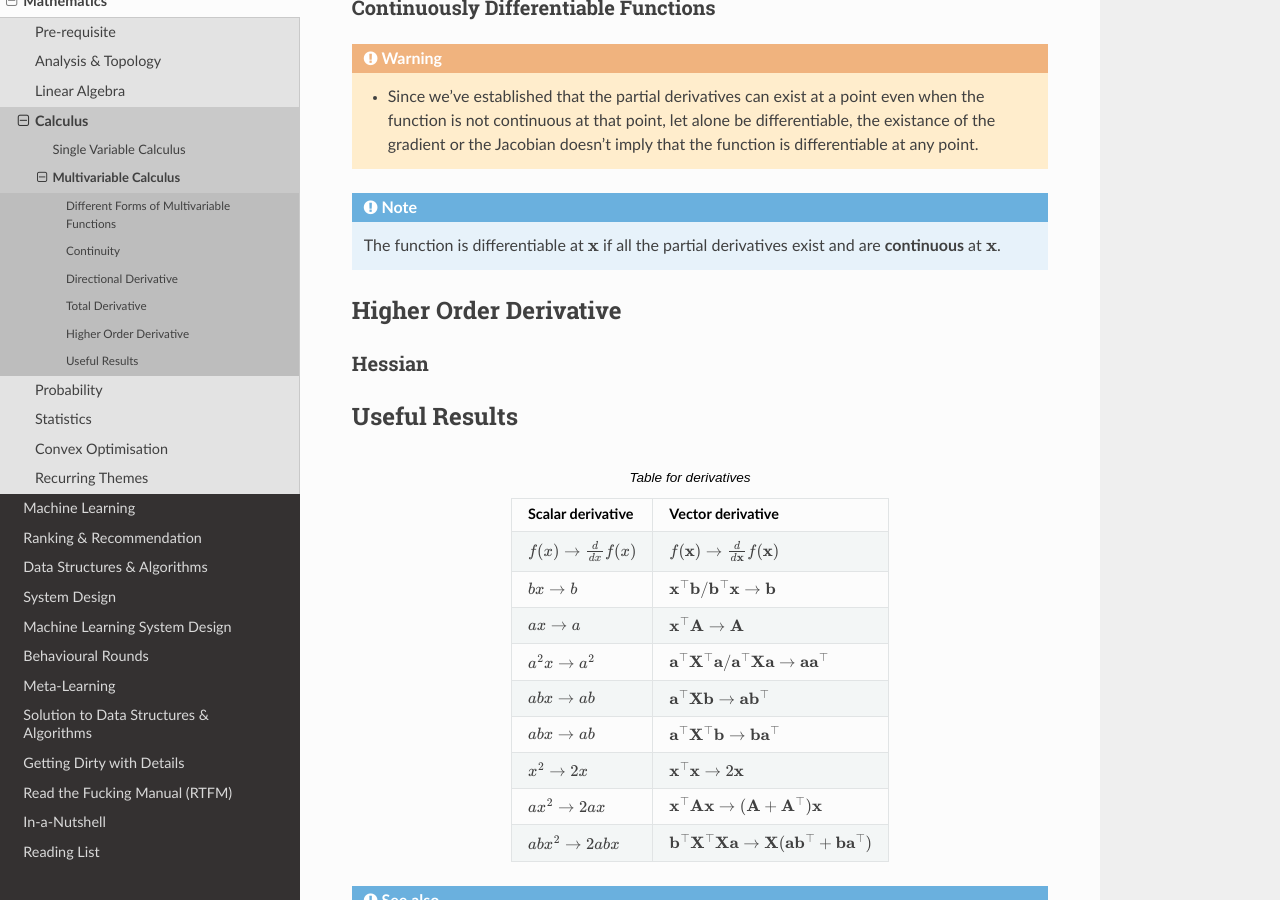
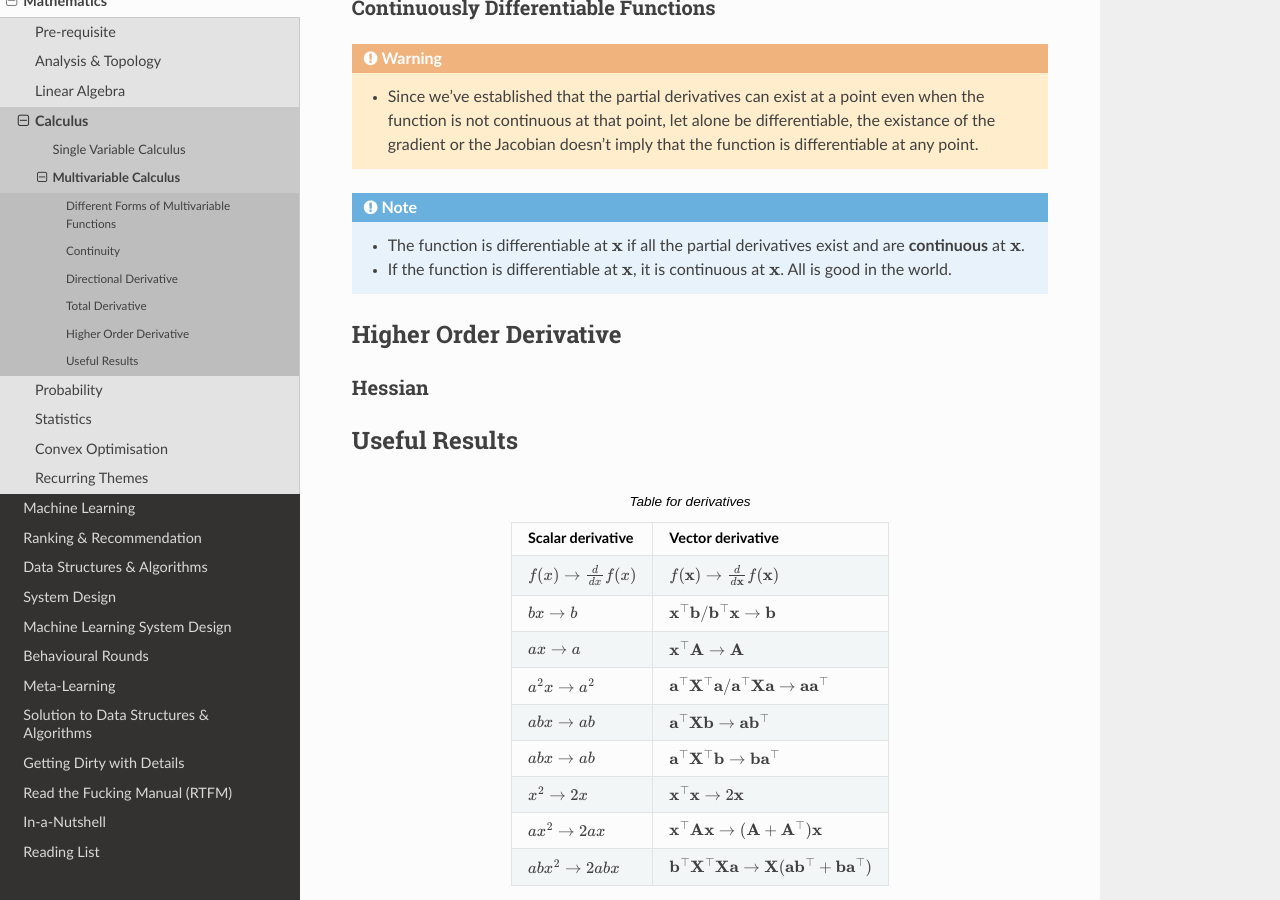
Before and after one commit to uselesstechjunks/leetcode, a Sphinx documentation site: the page built from docs/source/math/calc3/multi.rst, in a window 1280 px wide and 900 px high, scrolled down 4880 px. Built offline with Sphinx 7.4.7 and the Read the Docs theme 2.0.0, drawn with Linux system fonts in a browser that asks for light colours.

Commit message:
Update multi.rst

```diff
--- a/docs/source/math/calc3/multi.rst
+++ b/docs/source/math/calc3/multi.rst
@@ -134,7 +134,8 @@ Continuously Differentiable Functions
 	* Since we've established that the partial derivatives can exist at a point even when the function is not continuous at that point, let alone be differentiable, the existance of the gradient or the Jacobian doesn't imply that the function is differentiable at any point.
 
 .. note::
-	The function is differentiable at :math:`\mathbf{x}` if all the partial derivatives exist and are **continuous** at :math:`\mathbf{x}`.
+	* The function is differentiable at :math:`\mathbf{x}` if all the partial derivatives exist and are **continuous** at :math:`\mathbf{x}`.
+	* If the function is differentiable at :math:`\mathbf{x}`, it is continuous at :math:`\mathbf{x}`. All is good in the world.
 
 **********************************************************
 Higher Order Derivative
```
